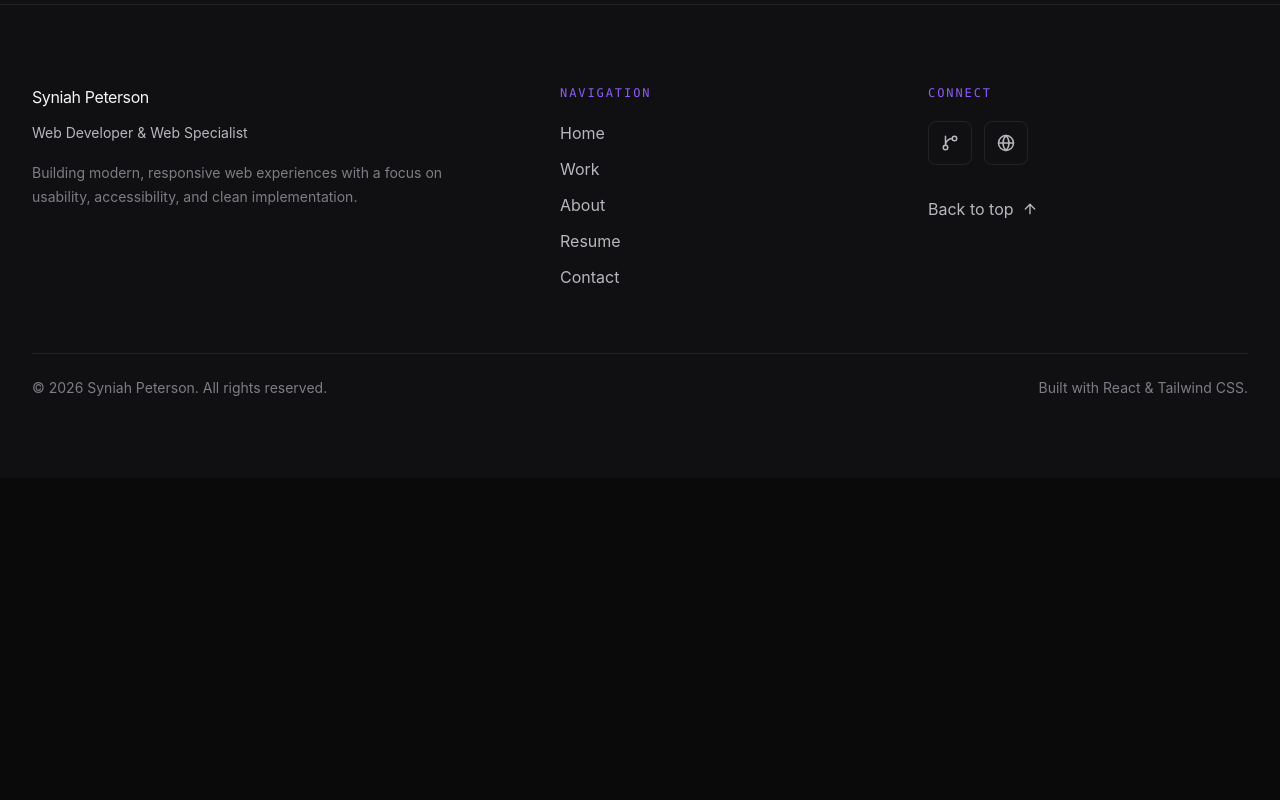
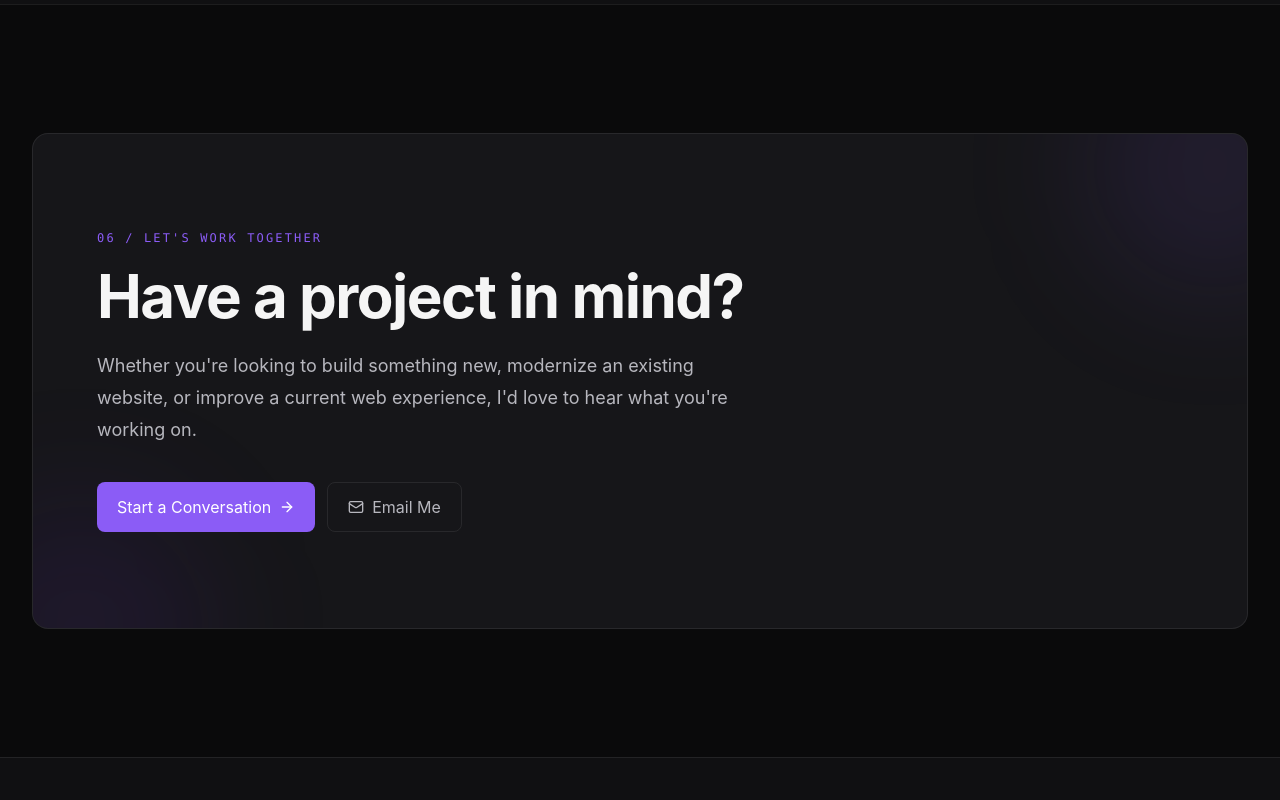
Before and after one commit to syniahpeterson/portfolio-v2, a React (Vite) app: page / in a window 1280 px wide. Shown: the part 6940-7740 px from the top of the page. Before the commit the page ends 7418 px from the top, so only its background shows below. Built offline with nearby package versions, Linux system fonts and the light colour scheme.

Commit message:
feat: add final homepage call to action

```diff
--- a/src/pages/Home.jsx
+++ b/src/pages/Home.jsx
@@ -4,6 +4,7 @@ import FeaturedWork from "../sections/FeaturedWork";
 import Experience from "../sections/Experience";
 import Skills from "../sections/Skills";
 import AboutPreview from "../sections/AboutPreview";
+import FinalCTA from "../sections/FinalCTA";
 
 function Home() {
   return (
@@ -14,6 +15,7 @@ function Home() {
       <Experience />
       <Skills />
       <AboutPreview />
+      <FinalCTA />
     </>
   );
 }
--- /dev/null
+++ b/src/sections/FinalCTA.jsx
@@ -0,0 +1,64 @@
+import { ArrowRight, Mail } from "lucide-react";
+import { Link } from "react-router-dom";
+
+import site from "../data/site";
+import Container from "../components/ui/Container";
+
+function FinalCTA() {
+  return (
+    <section id="contact" className="border-t border-[var(--color-border)]">
+      <Container className="py-24 sm:py-28 lg:py-32">
+        <div className="relative overflow-hidden rounded-[var(--radius-lg)] border border-[var(--color-border)] bg-[var(--color-surface)] px-6 py-16 sm:px-10 sm:py-20 lg:px-16 lg:py-24">
+          {/* Decorative elements */}
+          <div
+            aria-hidden="true"
+            className="absolute -right-24 -top-24 h-64 w-64 rounded-full bg-[var(--color-purple)]/10 blur-3xl"
+          />
+
+          <div
+            aria-hidden="true"
+            className="absolute -bottom-32 -left-20 h-64 w-64 rounded-full bg-[var(--color-purple-deep)]/10 blur-3xl"
+          />
+
+          <div className="relative max-w-3xl">
+            <p className="font-mono text-xs uppercase tracking-[0.18em] text-[var(--color-purple)]">
+              06 / Let's Work Together
+            </p>
+
+            <h2 className="mt-5 text-4xl font-bold tracking-tight text-[var(--color-text)] sm:text-5xl md:text-6xl">
+              Have a project in mind?
+            </h2>
+
+            <p className="mt-6 max-w-2xl text-base leading-8 text-[var(--color-text-secondary)] sm:text-lg">
+              Whether you're looking to build something new, modernize an
+              existing website, or improve a current web experience, I'd love to
+              hear what you're working on.
+            </p>
+
+            <div className="mt-9 flex flex-col gap-3 sm:flex-row">
+              <Link
+                to="/contact"
+                className="inline-flex items-center justify-center gap-2 rounded-[var(--radius-sm)] bg-[var(--color-purple)] px-5 py-3 text-sm font-medium text-white transition-colors duration-200 hover:bg-[var(--color-purple-hover)] focus-visible:outline-2 focus-visible:outline-offset-4 focus-visible:outline-[var(--color-purple)]"
+              >
+                Start a Conversation
+                <ArrowRight size={16} aria-hidden="true" />
+              </Link>
+
+              {site.email && (
+                <a
+                  href={`mailto:${site.email}`}
+                  className="inline-flex items-center justify-center gap-2 rounded-[var(--radius-sm)] border border-[var(--color-border)] px-5 py-3 text-sm font-medium text-[var(--color-text-secondary)] transition-colors duration-200 hover:border-[var(--color-border-hover)] hover:text-[var(--color-text)] focus-visible:outline-2 focus-visible:outline-offset-4 focus-visible:outline-[var(--color-purple)]"
+                >
+                  <Mail size={16} aria-hidden="true" />
+                  Email Me
+                </a>
+              )}
+            </div>
+          </div>
+        </div>
+      </Container>
+    </section>
+  );
+}
+
+export default FinalCTA;
```
